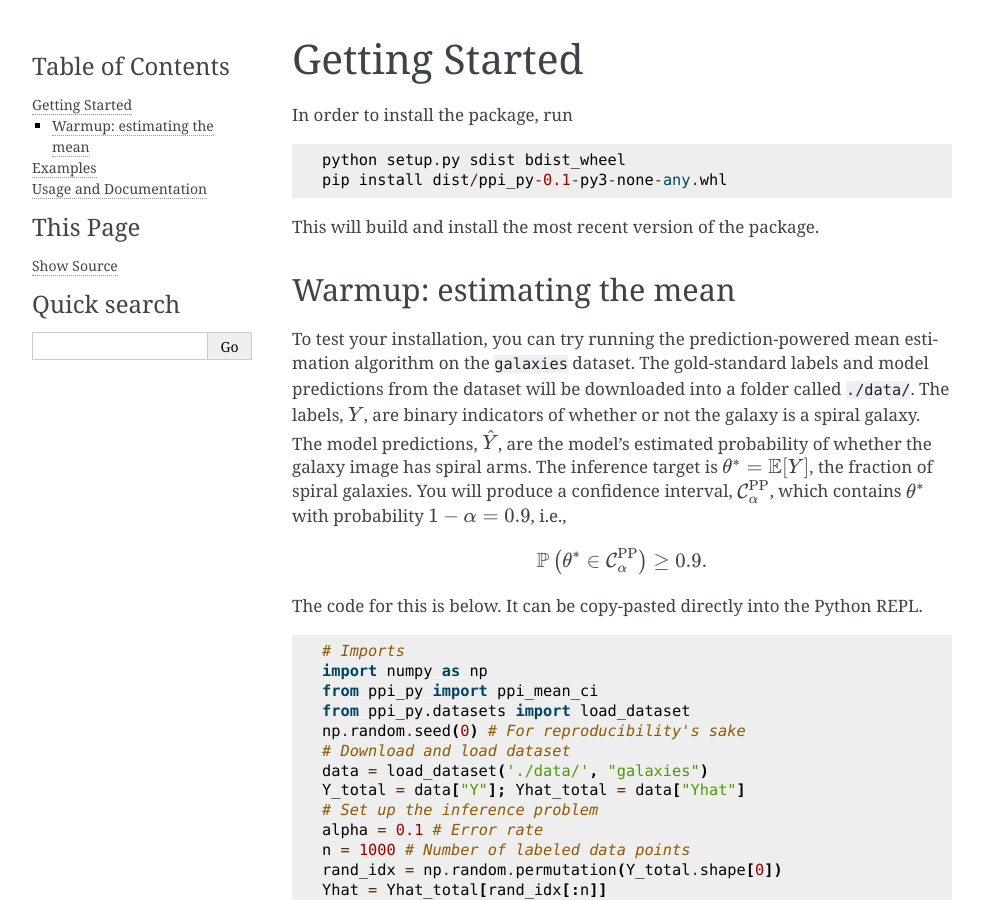
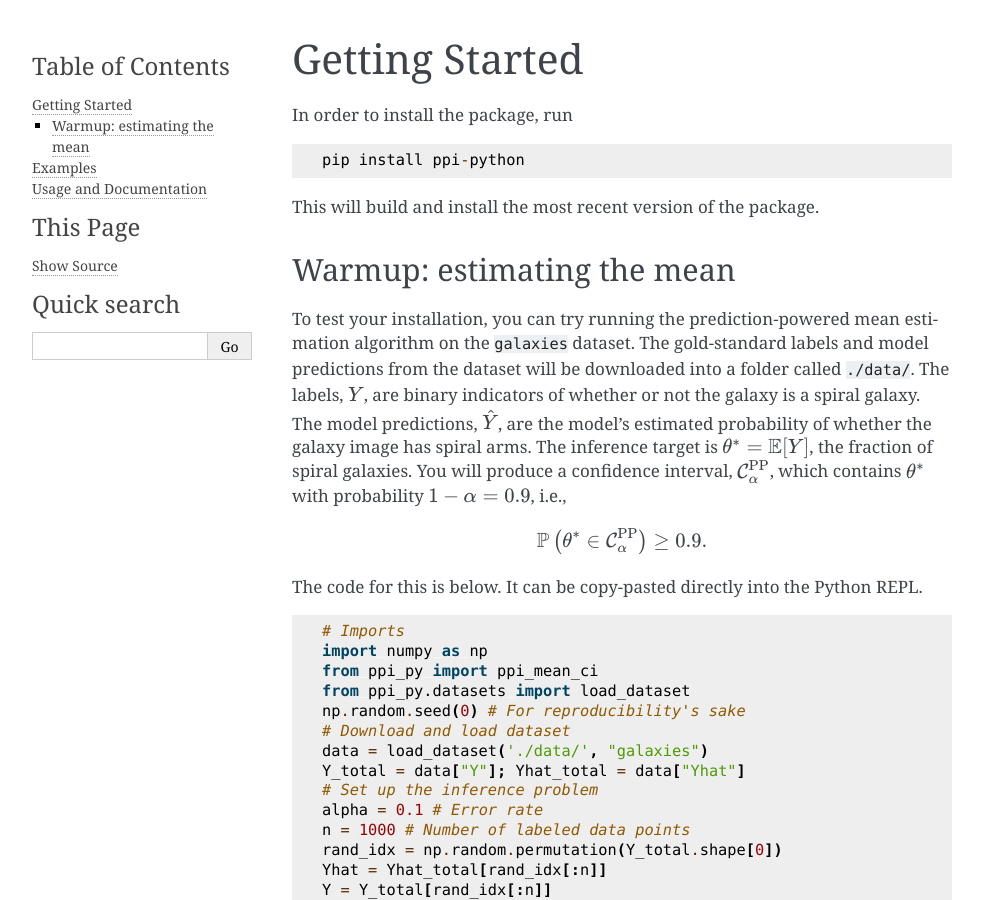
Before and after one commit to aangelopoulos/ppi_py, a Sphinx documentation site: the page built from docs/source/README.rst, in a window 1280 px wide and 900 px high. Shown: the whole window, without its empty margins (138-1121 px from the left). Built offline with Sphinx 7.4.7, drawn with Linux system fonts in a browser that asks for light colours.

Commit message:
[ppi-python]

```diff
--- a/docs/source/README.rst
+++ b/docs/source/README.rst
@@ -5,8 +5,7 @@ In order to install the package, run
 
 .. code-block:: python
 
-   python setup.py sdist bdist_wheel
-   pip install dist/ppi_py-0.1-py3-none-any.whl
+   pip install ppi-python
 
 This will build and install the most recent version of the package.
 
```
